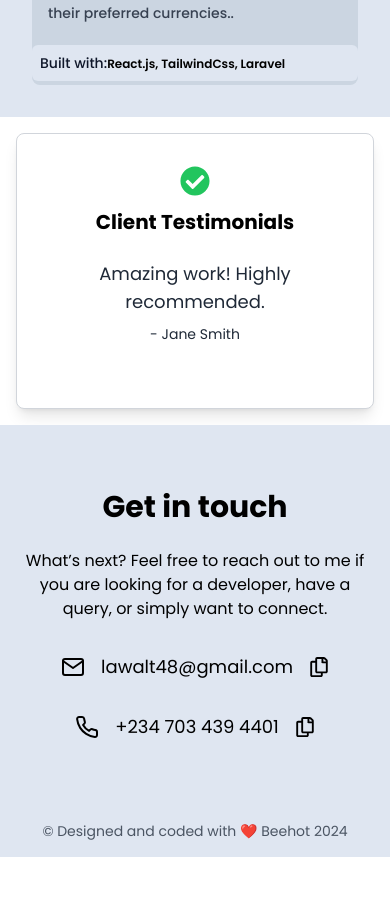
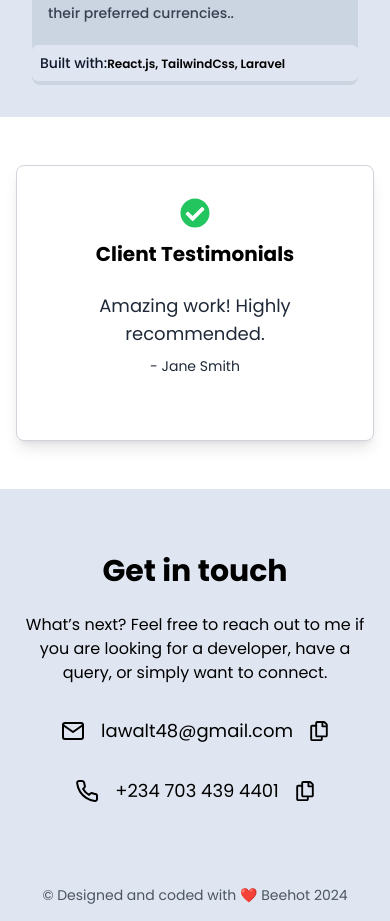
Before and after one commit to Adejokemi/lportfolio, a Next.js app: page / in a window 390 px wide. Shown: the part 4525-5446 px from the top of the page. Before the commit the page ends 5382 px from the top, so only its background shows below. Built offline with nearby package versions, Linux system fonts and the light colour scheme.

Commit message:
Update Testimonials.jsx

```diff
--- a/app/Components/Testimonials.jsx
+++ b/app/Components/Testimonials.jsx
@@ -28,7 +28,7 @@ const TestimonialSection = () => {
   }, [testimonials]);
 
   return (
-    <div className=" lg:my-24 my-4">
+    <div className=" lg:my-24 my-12">
       <div className="max-w-3xl mx-auto px-4 sm:px-6 lg:px-8">
         {testimonials.length > 0 && (
           <div className="rounded-lg overflow-hidden border border-gray-300 bg-white shadow-lg">
```
